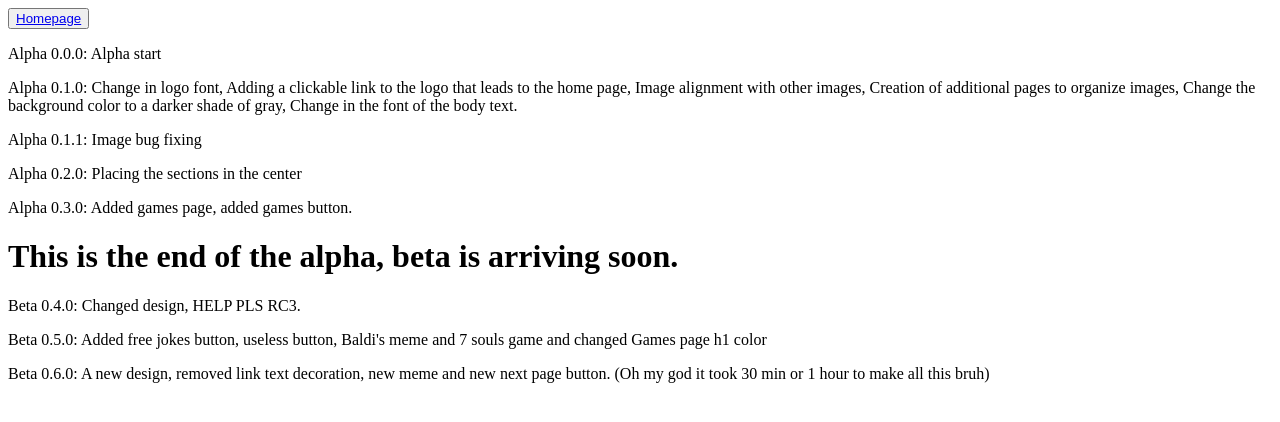
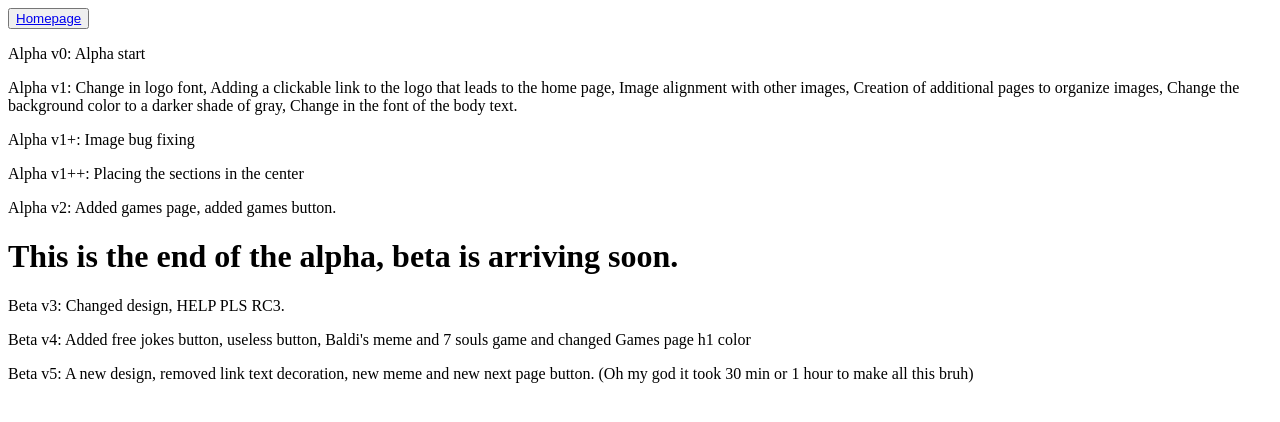
Before and after one commit to THISISFUNNYOFICIAL/ThisIsFunny, a plain HTML site: page Updates.html in a window 1280 px wide. Drawn offline with Linux system fonts and the light colour scheme.

Commit message:
Add files via upload

```diff
--- a/Updates.html
+++ b/Updates.html
@@ -9,21 +9,21 @@
     <button>
         <a href="index.html">Homepage</a>
     </button>
-        <p>Alpha 0.0.0: Alpha start</p>
-        <p>Alpha 0.1.0: Change in logo font,
+        <p>Alpha v0: Alpha start</p>
+        <p>Alpha v1: Change in logo font,
         Adding a clickable link to the logo that leads to the home page,
         Image alignment with other images,
         Creation of additional pages to organize images,
         Change the background color to a darker shade of gray,
         Change in the font of the body text. </p>
-        <p>Alpha 0.1.1: Image bug fixing</p>
-        <p>Alpha 0.2.0: Placing the sections in the center</p>
-        <p>Alpha 0.3.0: Added games page, added games button.</p>
+        <p>Alpha v1+: Image bug fixing</p>
+        <p>Alpha v1++: Placing the sections in the center</p>
+        <p>Alpha v2: Added games page, added games button.</p>
 
         <h1>This is the end of the alpha, beta is arriving soon.</h1>
 
-        <p>Beta 0.4.0: Changed design, HELP PLS RC3.</p>
-        <p>Beta 0.5.0: Added free jokes button, useless button, Baldi's meme and 7 souls game and changed Games page h1 color</p>
-        <p>Beta 0.6.0: A new design, removed link text decoration, new meme and new next page button. (Oh my god it took 30 min or 1 hour to make all this bruh)</p>
+        <p>Beta v3: Changed design, HELP PLS RC3.</p>
+        <p>Beta v4: Added free jokes button, useless button, Baldi's meme and 7 souls game and changed Games page h1 color</p>
+        <p>Beta v5: A new design, removed link text decoration, new meme and new next page button. (Oh my god it took 30 min or 1 hour to make all this bruh)</p>
 </body>
 </html>
```
